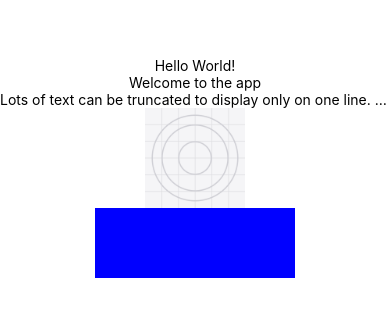
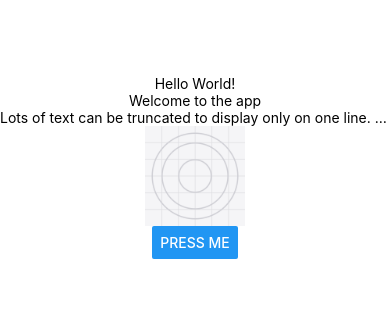
Before and after one commit to alexkinsey/React_Native_Basics, a React Native app: screen / in a window 390 px wide. Shown: the part 255-572 px from the top of the page. Built offline with nearby package versions, Linux system fonts and the light colour scheme.

Commit message:
added button with press event

```diff
--- a/App.js
+++ b/App.js
@@ -1,6 +1,6 @@
 import { StatusBar } from 'expo-status-bar';
 import React from 'react';
-import { StyleSheet, Text, Image, TouchableWithoutFeedback, TouchableOpacity, TouchableHighlight, View, SafeAreaView } from 'react-native';
+import { StyleSheet, Text, Image, TouchableWithoutFeedback, TouchableOpacity, TouchableHighlight, Button, View, SafeAreaView } from 'react-native';
 
 export default function App() {
   const handlePress = () => console.log('text pressed');
@@ -17,7 +17,7 @@ export default function App() {
         <Image style={styles.imageIcon} source={require('./assets/icon.png')} />
       </TouchableHighlight>
 
-      <View style={{width: 200, height:70, backgroundColor: "blue"}}></View>
+      <Button title="Press me" onPress={() => console.log('button tapped')}/>
 
       <StatusBar style="auto" />
     </SafeAreaView>
```
